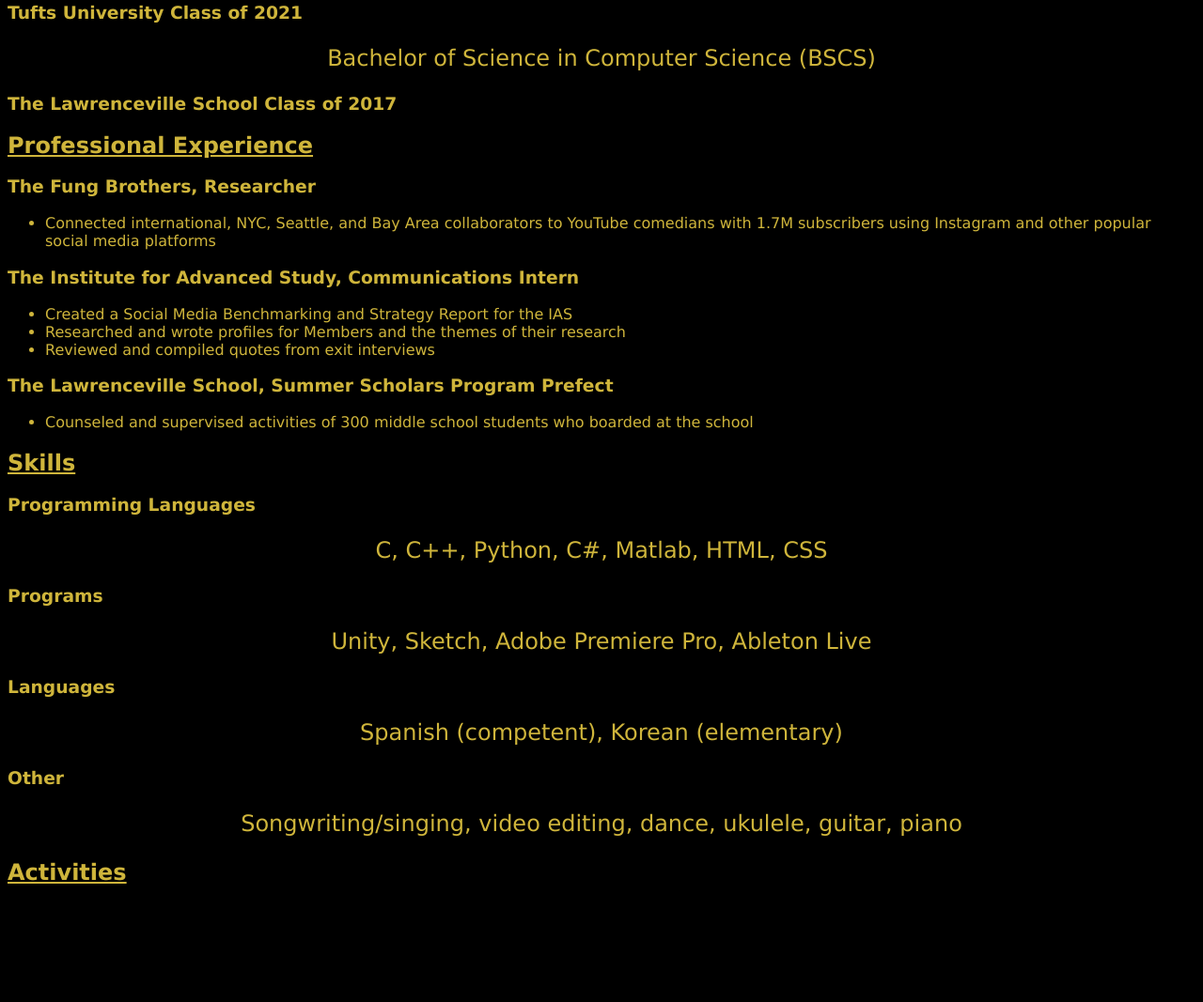
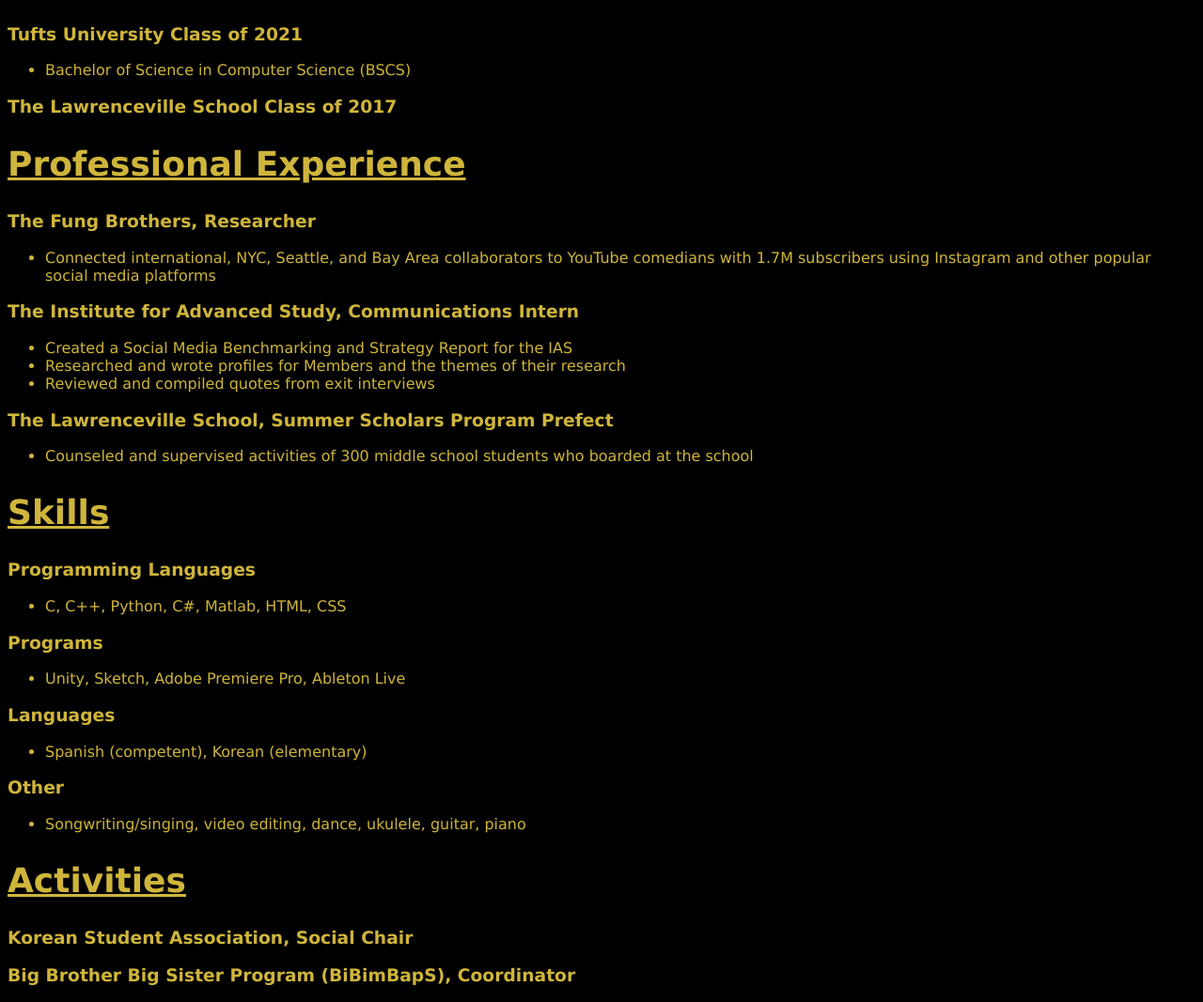
Before and after one commit to mattjk111/mattjk111.github.io, a plain HTML site: page resume.html in a window 1280 px wide. Shown: the part 245-1312 px from the top of the page at 94% size. Before the commit the page ends 1208 px from the top, so only its background shows below. Drawn offline with Linux system fonts and the light colour scheme.

```diff
--- a/mkstyle.css
+++ b/mkstyle.css
@@ -41,6 +41,7 @@
 
 .headers {
 	text-decoration: underline;
+	font-size: 36px;
 }
 
 /*
--- a/resume.html
+++ b/resume.html
@@ -11,7 +11,9 @@
 
 		<h2 class = "headers">Education</h2>
 			<h3>Tufts University Class of 2021</h3>
-				<p>Bachelor of Science in Computer Science (BSCS)</p>
+			<ul>
+				<li>Bachelor of Science in Computer Science (BSCS)</li>
+			</ul>
 			<h3>The Lawrenceville School Class of 2017</h3>
 
 
@@ -35,15 +37,26 @@
 
 		<h2 class = "headers">Skills</h2>
 			<h3>Programming Languages</h3>
-				<p>C, C++, Python, C#, Matlab, HTML, CSS</p>
+			<ul>
+				<li>C, C++, Python, C#, Matlab, HTML, CSS</li>
+			</ul>
 			<h3>Programs</h3>
-				<p>Unity, Sketch, Adobe Premiere Pro, Ableton Live</p>
+			<ul>
+				<li>Unity, Sketch, Adobe Premiere Pro, Ableton Live</li>
+			</ul>
 			<h3>Languages</h3>
-				<p>Spanish (competent), Korean (elementary)</p>
+			<ul>
+				<li>Spanish (competent), Korean (elementary)</li>
+			</ul>
+
 			<h3>Other</h3>
-				<p>Songwriting/singing, video editing, dance, ukulele, guitar, piano</p>
+			<ul>
+				<li>Songwriting/singing, video editing, dance, ukulele, guitar, piano</li>
+			</ul>
 
 		<h2 class = "headers">Activities</h2>
+			<h3>Korean Student Association, Social Chair</h3>
+			<h3>Big Brother Big Sister Program (BiBimBapS), Coordinator</h3>
 
 
 	</body>
```
